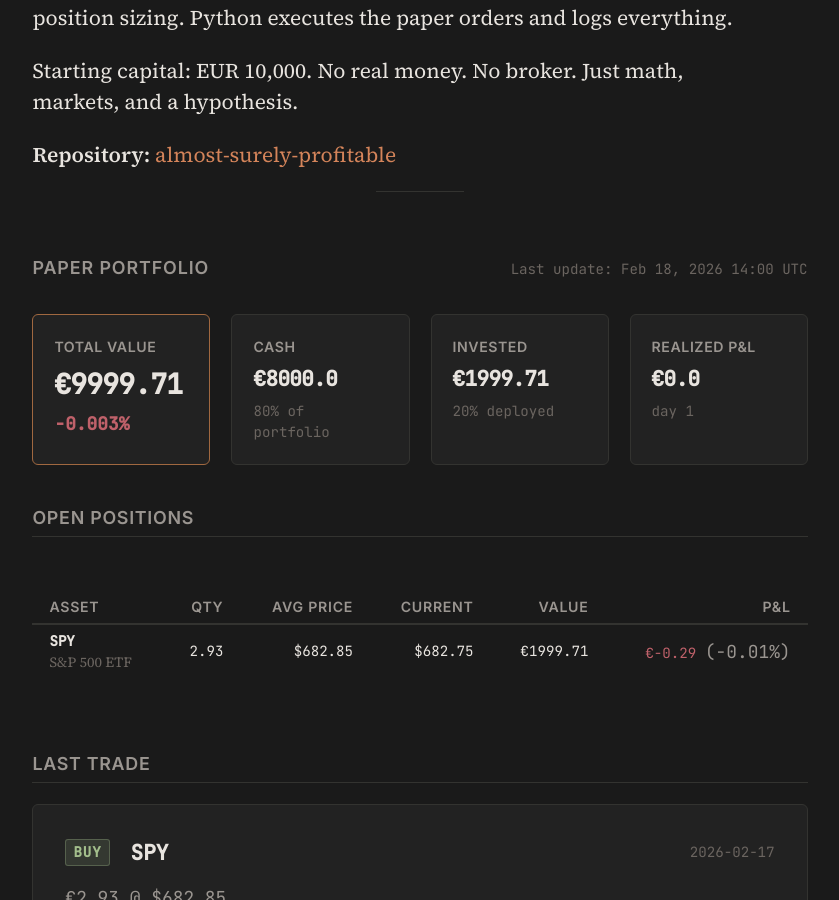
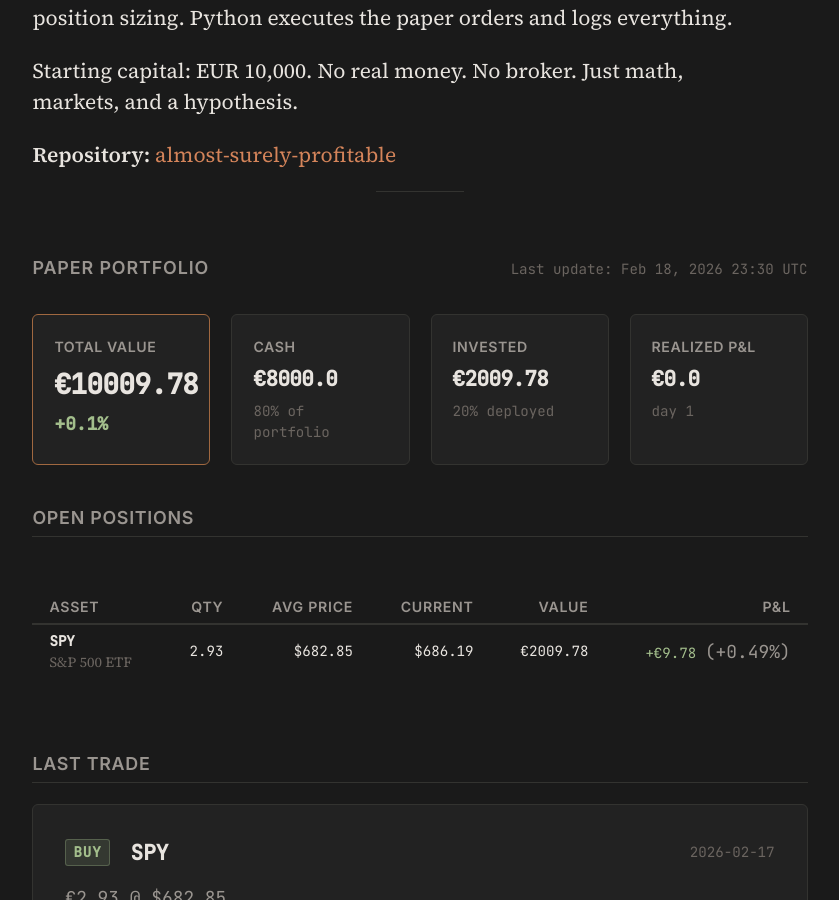
Before and after one commit to Alm0stSurely/alm0stsurely.github.io, a Jekyll site: the page built from trading.md, in a window 1280 px wide and 900 px high, scrolled down 854 px. Shown: the whole window, without its empty margins (220-1059 px from the left). Built offline with Jekyll 4.4.1, drawn with Linux system fonts in a browser that asks for light colours.

Commit message:
data: portfolio update 2026-02-18 - SPY +0.49%

```diff
--- a/_data/portfolio.json
+++ b/_data/portfolio.json
@@ -1,9 +1,9 @@
 {
-  "last_updated": "2026-02-18T14:00:00",
+  "last_updated": "2026-02-18T23:30:00",
   "starting_capital": 10000.00,
   "cash": 8000.00,
-  "total_value": 9999.71,
-  "total_return_pct": -0.003,
+  "total_value": 10009.78,
+  "total_return_pct": 0.10,
   "total_realized_pnl": 0.0,
   "days_active": 1,
   "positions": [
@@ -12,11 +12,11 @@
       "name": "S&P 500 ETF",
       "quantity": 2.93,
       "avg_price": 682.85,
-      "current_price": 682.75,
-      "market_value": 1999.71,
-      "pnl": -0.29,
-      "pnl_pct": -0.01,
-      "allocation_pct": 20.0
+      "current_price": 686.19,
+      "market_value": 2009.78,
+      "pnl": 9.78,
+      "pnl_pct": 0.49,
+      "allocation_pct": 20.08
     }
   ],
   "last_trade": {
```
